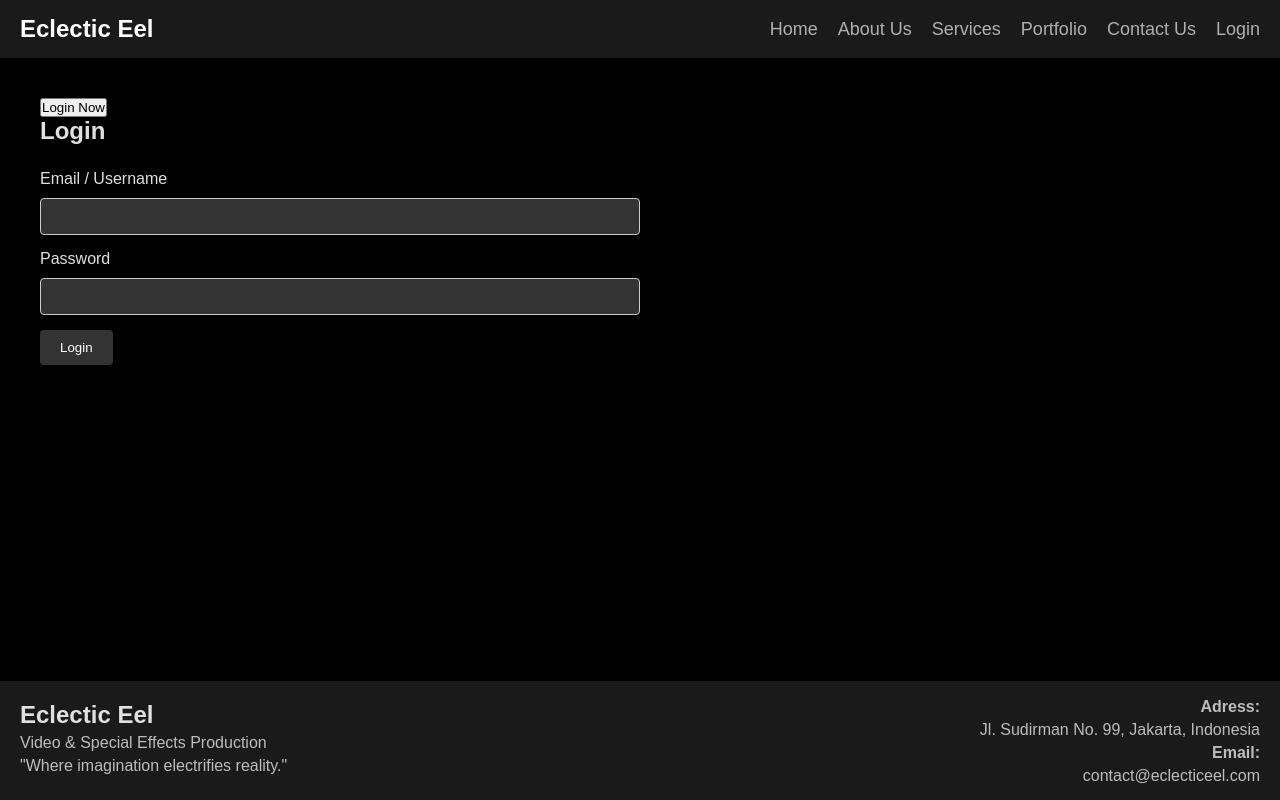
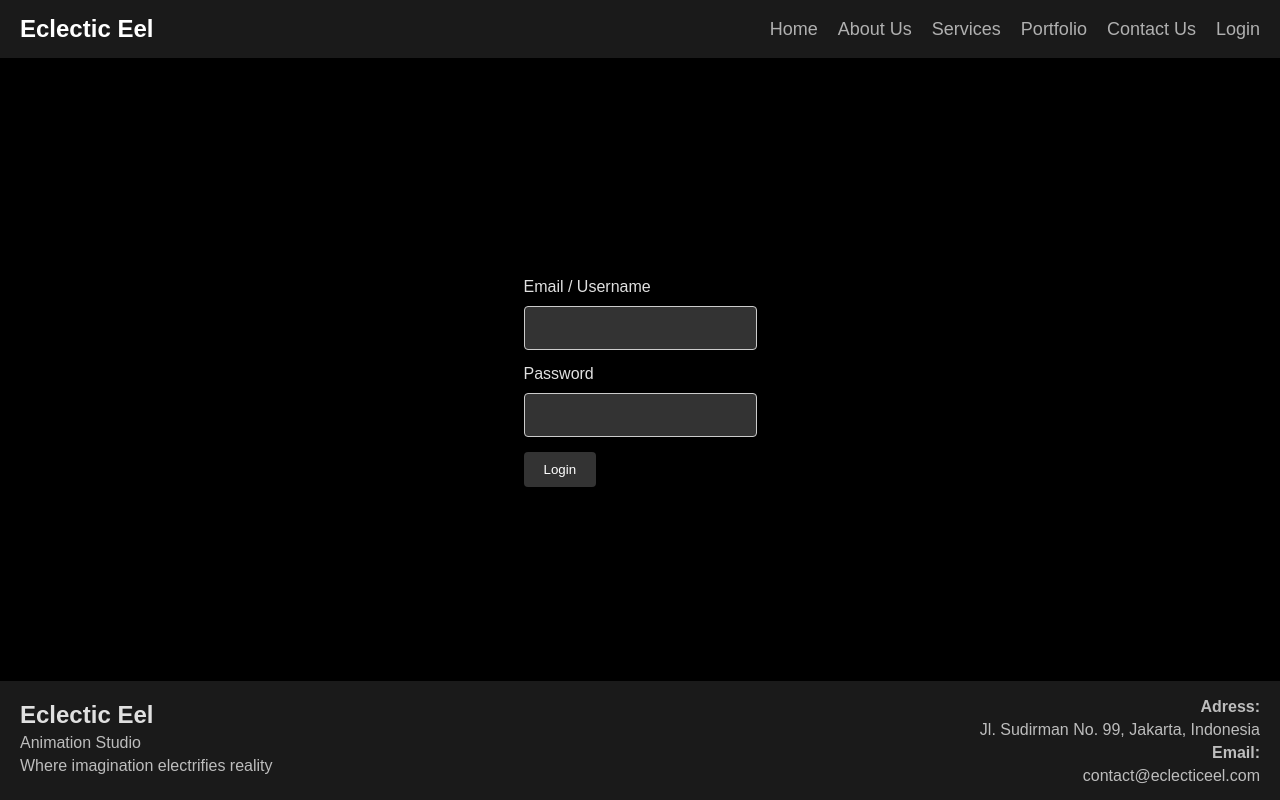
Before and after one commit to andiadisasmita/EclecticEel, a plain HTML site: page login.html in a window 1280 px wide. Both pictures are taken after a click on the button "Login Now". Drawn offline with Linux system fonts and the light colour scheme.

Commit message:
[milestone project phase 0] Adjust styling, script, and other details for all pages

```diff
--- a/login.html
+++ b/login.html
@@ -32,9 +32,7 @@
 
         <button type="button" id="login-now">Login Now</button>
 
-        <div id="login-form">
-            <h2>Login</h2>
-            <form>
+            <form id="login-form">
                 <div class="form-group">
                     <label for="email-username">Email / Username</label>
                     <input type="text" id="email-username" name="email-username" required>
@@ -45,15 +43,14 @@
                 </div>
                 <button type="submit" class="login-button">Login</button>
             </form>
-        </div>
     </section>
 
     <!-- Footer -->
     <footer>
         <div class="left-footer">
         <h2>Eclectic Eel</h2>
-        <p>Video & Special Effects Production</p>
-        <p>"Where imagination electrifies reality."</p>
+        <p>Animation Studio</p>
+        <p>Where imagination electrifies reality</p>
         </div>
         <div class="right-footer">
         <address>
--- a/script.js
+++ b/script.js
@@ -1,22 +1,62 @@
+document.addEventListener('DOMContentLoaded', function() {
     // Home logo animation
-document.addEventListener("DOMContentLoaded", function() {
+    function initializeLogoAnimation() {
         const logo = document.getElementById("logo-home");
-});
+        if (logo) {
+            console.log("Logo animation initialized.");
+        }
+    }
 
     // About Us Slideshow
+    function initializeSlideshow() {
         const slides = document.querySelectorAll('.slideshow');
         let currentSlide = 0;
 
-function showNextSlide() {
-    // Hide the current slide
-    slides[currentSlide].style.display = 'none';
-    // Move to the next slide
-    currentSlide = (currentSlide + 1) % slides.length;
-    // Show the next slide
-    slides[currentSlide].style.display = 'block';
+        if (slides.length > 0) {
+            slides.forEach(slide => (slide.style.display = 'none')); // Hide all slides initially
+            slides[currentSlide].style.display = 'block'; // Show the first slide
+
+            setInterval(function() {
+                slides[currentSlide].style.display = 'none'; // Hide current slide
+                currentSlide = (currentSlide + 1) % slides.length; // Move to next slide
+                slides[currentSlide].style.display = 'block'; // Show the next slide
+            }, 1700);
         }
-// Change the slide every 1.7 seconds
-setInterval(showNextSlide, 1700);
+    }
+
+    // Contact Us Form - Show/hide "other reasons" input field based on selection
+    function initializeContactForm() {
+        const reasonSelect = document.getElementById('reason');
+        const otherReasonField = document.getElementById('other-reason');
+
+        if (reasonSelect && otherReasonField) {
+            otherReasonField.style.display = 'none'; // Hide initially
+            reasonSelect.addEventListener('change', function() {
+                otherReasonField.style.display = this.value === 'other' ? 'block' : 'none';
+            });
+        }
+    }
+
+    // Login Form - Show form on button click
+    function initializeLoginForm() {
+        const loginForm = document.getElementById('login-form');
+        const loginNowButton = document.getElementById('login-now');
+
+        if (loginForm && loginNowButton) {
+            loginForm.style.display = 'none'; // Initially hide the form
+            loginNowButton.addEventListener('click', function() {
+                loginForm.style.display = 'block';
+                loginNowButton.style.display = 'none';
+            });
+        }
+    }
+
+    // Initialize
+    initializeLogoAnimation();
+    initializeSlideshow();
+    initializeContactForm();
+    initializeLoginForm();
+});
 
 // Service Offer Manual Slideshow
 const serviceSlides = document.querySelectorAll('.service-offer-slide');
@@ -45,20 +85,3 @@ showSlide(currentServiceSlide);
 // Add event listeners to the navigation buttons
 document.getElementById('prev-slide').addEventListener('click', () => changeSlide(-1));
 document.getElementById('next-slide').addEventListener('click', () => changeSlide(1));
-
-// Contact us Form - hide/show other reasons input field
-document.addEventListener('DOMContentLoaded', function() {
-    const reasonSelect = document.getElementById('reason');
-    const otherReasonField = document.getElementById('other-reason');
-
-    // Add event listener for the "reason" dropdown change
-    reasonSelect.addEventListener('change', function() {
-        if (this.value === 'other') {
-            otherReasonField.style.display = 'block'; // Show the "other reason" field
-        } else {
-            otherReasonField.style.display = 'none'; // Hide it otherwise
-        }
-    });
-});
-
-// Login Form
--- a/style.css
+++ b/style.css
@@ -116,7 +116,7 @@ footer a:hover {
     margin: 20% 20%;
     animation: spin 8s linear infinite;
 }
-/* Apply Animation */
+/* Apply Animation Home Logo*/
 @keyframes spin {
     from {
         transform: rotate(0deg);
@@ -143,7 +143,7 @@ footer a:hover {
 }
 
 /* Initially Hide slideshow image 2 & 3 */
-#aboutus-2, #aboutus-3, #aboutus-4, #aboutus-5, #aboutus-6{
+#aboutus-2, #aboutus-3, #aboutus-4{
     display: none;
 }
 
@@ -278,7 +278,7 @@ input:focus, select:focus, textarea:focus {
 }
 
 /* Button styles */
-.contact-button, .login-button, .login{
+.contact-button, .login-button, #login-now{
     padding: 10px 20px;
     background-color: #333;
     color: white;
@@ -287,7 +287,7 @@ input:focus, select:focus, textarea:focus {
     cursor: pointer;
 }
 
-.contact-button:hover, .login-button:hover, .login:hover {
+.contact-button:hover, .login-button:hover, #login-button:hover {
     background-color: #ffb84d;
 }
 
@@ -297,7 +297,21 @@ input:focus, select:focus, textarea:focus {
 }
 
 /* body - login */
+#login-section{
+    display: flex;
+    justify-content: center;
+    align-items: center;
+}
+
 .login-form{
     margin-top: 25px;
     display: none;
 }
+#login-form input[type="text"],
+#login-form input[type="password"] {
+    width: 100%;
+    max-width: 500px;
+    padding: 12px;
+    font-size: 16px;
+    box-sizing: border-box;
+}
```
Also changed, not shown: aboutus.html (+2 -4 lines), contactus.html (+2 -2 lines), index.html (+2 -2 lines), portfolio.html (+2 -2 lines), services.html (+2 -2 lines), asset/aboutus-4.png, asset/aboutus-5.png (deleted), asset/aboutus-6.png (deleted). Lines whose indentation alone changed are shown as unchanged.
